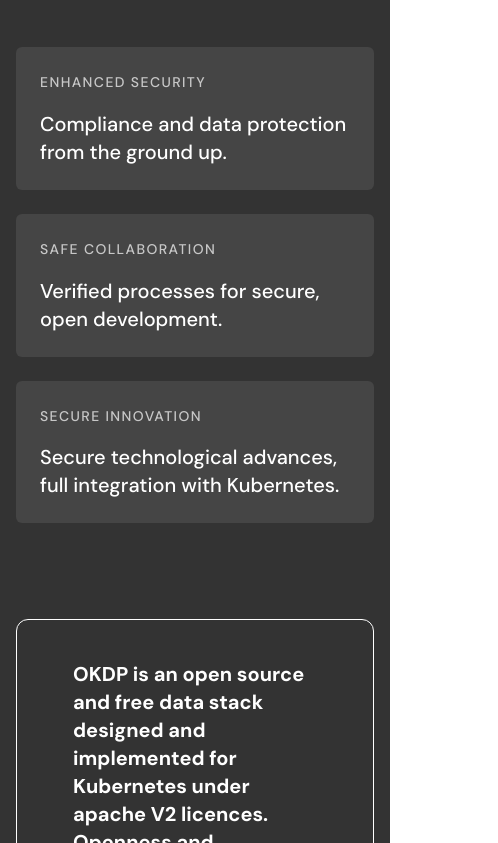
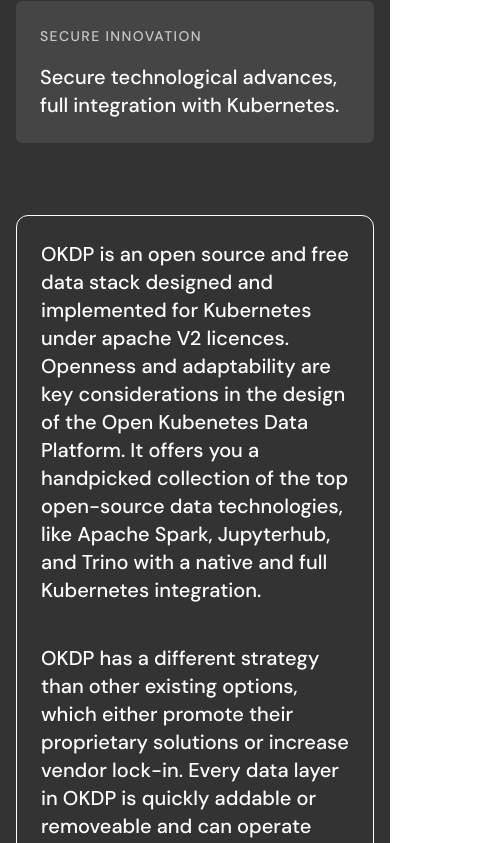
Before and after one commit to OKDP/okdp.io, a React (Vite) app: page / in a window 390 px wide. Shown: the part 1157-2000 px from the top of the page, 498 px wide, since content can reach past the window. Built offline with nearby package versions, Linux system fonts and the light colour scheme.

Commit message:
feat: responsive styles

```diff
--- a/src/App.tsx
+++ b/src/App.tsx
@@ -1,4 +1,4 @@
-import Architecture from "./components/Architecure";
+import Architecture from "./components/Architecture";
 import Features from "./components/Features";
 import { Roadmap } from "./components/Roadmap";
 import SecurityCards from "./components/SecurityCards";
@@ -222,11 +222,11 @@
           </ul>
         </nav>
       </header>
-      <main className="">
+      <main>
         <section>
           <div className="mx-auto max-w-5xl px-4 py-32 sm:px-6 lg:px-8">
             <div className="text-center">
-              <h1 className="text-7xl font-bold">
+              <h1 className="text-5xl font-bold md:text-7xl">
                 The Future of Open-Source Data Management.
               </h1>
               <p className="mt-8 text-xl font-bold opacity-80">
@@ -244,43 +244,41 @@
         <section>
           <div className="mx-auto max-w-5xl px-4 sm:px-6 lg:px-8">
             <div className="py-8">
-              <h2 className="text-6xl font-bold">Your Security First</h2>
+              <h2 className="text-4xl font-bold md:text-5xl">
+                Your Security First
+              </h2>
               <div className="mt-10">
                 <SecurityCards cards={cards} />
               </div>
             </div>
-            <div className="pb-36 pt-16">
-              <div className="grid gap-10 rounded-xl border border-white px-14 py-10 text-xl font-bold md:grid-cols-2">
+            <div className="py-10 md:pb-32 md:pt-10">
+              <div className="grid gap-10 rounded-xl border border-white px-6 py-6 text-xl font-medium md:grid-cols-2 md:px-10 md:py-10">
                 <p>
                   OKDP is an open source and free data stack designed and
-                  implemented for Kubernetes under apache V2 licences.
-                  <br />
-                  Openness and adaptability are key considerations in the design
-                  of the Open Kubenetes Data Platform.
-                  <br />
-                  It offers you a handpicked collection of the top open-source
-                  data technologies, like Apache Spark, Jupyterhub, and Trino
-                  with a native and full Kubernetes integration.
+                  implemented for Kubernetes under apache V2 licences. Openness
+                  and adaptability are key considerations in the design of the
+                  Open Kubenetes Data Platform. It offers you a handpicked
+                  collection of the top open-source data technologies, like
+                  Apache Spark, Jupyterhub, and Trino with a native and full
+                  Kubernetes integration.
                 </p>
                 <p>
                   OKDP has a different strategy than other existing options,
                   which either promote their proprietary solutions or increase
-                  vendor lock-in.
-                  <br />
-                  Every data layer in OKDP is quickly addable or removeable and
-                  can operate everywhere: on-premises or in the private and
-                  public cloud.
+                  vendor lock-in. Every data layer in OKDP is quickly addable or
+                  removeable and can operate everywhere: on-premises or in the
+                  private and public cloud.
                 </p>
               </div>
             </div>
           </div>
         </section>
-        <section className="bg-gris-light py-28">
-          <div className="mx-auto max-w-5xl px-4 sm:px-6 lg:px-8">
-            <h2 className="text-5xl font-bold">
+        <section className="bg-gris-light py-10 md:py-28">
+          <div className="mx-auto max-w-5xl px-6 lg:px-8">
+            <h2 className="text-4xl font-bold md:text-5xl">
               TOSIT, The Open-Source I Trust
             </h2>
-            <p className="mt-10 text-xl font-bold">
+            <p className="mt-10 text-xl font-medium">
               TOSIT is an association that promotes community-driven initiatives
               to create truly open-source technologies and platforms. The
               association brings together numerous companies and administrations
@@ -288,29 +286,30 @@
               (Banque Populaire, Caisse d'Epargne et Natixis), Société Générale,
               among others.
             </p>
-            <p className="mt-6 text-xl font-bold">
+            <p className="mt-6 text-xl font-medium">
               OKDP is currently mainly implemented and managed by DGFiP.
             </p>
-            <p className="mt-6 text-xl font-bold">
+            <p className="mt-6 text-xl font-medium">
               Participation in OKDP is open to all, with the aim of ensuring
               that the technology stack is accessible, efficient, and powerful
               for everyone's.
             </p>
           </div>
         </section>
-        <section id="features" className="py-28">
-          <div className="mx-auto max-w-5xl px-4 sm:px-6 lg:px-8">
-            <h2 className="text-5xl font-bold">Features</h2>
+
+        <section id="features" className="py-10 md:py-28">
+          <div className="mx-auto max-w-5xl px-6 lg:px-8">
+            <h2 className="text-4xl font-bold md:text-5xl">Features</h2>
             <div className="mt-12">
               <Features features={features} />
             </div>
           </div>
         </section>
 
-        <section id="architecture" className="bg-gris-light py-28">
-          <div className="mx-auto max-w-5xl px-4 sm:px-6 lg:px-8">
-            <h2 className="text-5xl font-bold">Architecture</h2>
-            <p className="text-xl font-bold">
+        <section id="architecture" className="bg-gris-light md:py-28">
+          <div className="mx-auto max-w-5xl px-6 py-10 md:px-8">
+            <h2 className="text-4xl font-bold md:text-5xl">Architecture</h2>
+            <p className="mt-6 text-xl font-medium">
               These tools and platforms form an integral part of the OKDP
               architecture.
             </p>
@@ -319,9 +318,9 @@
             </div>
           </div>
         </section>
-        <section className="py-28">
-          <div className="mx-auto max-w-5xl px-4 sm:px-6 lg:px-8">
-            <h2 className="text-5xl font-bold">Roadmap</h2>
+        <section className="py-10 md:py-28">
+          <div className="mx-auto max-w-5xl px-6 md:px-8">
+            <h2 className="text-4xl font-bold md:text-5xl">Roadmap</h2>
             <div className="mt-12">
               <Roadmap milestones={milestones} />
             </div>
--- a/src/components/Features.tsx
+++ b/src/components/Features.tsx
@@ -7,7 +7,7 @@
 }) => (
   <li className="flex flex-col gap-1">
     <h3 className="text-3xl font-bold">{title}</h3>
-    <p className="leading-tight opacity-80">{description}</p>
+    <p className="text-xl leading-tight opacity-80">{description}</p>
   </li>
 );
 
--- a/src/components/Roadmap.tsx
+++ b/src/components/Roadmap.tsx
@@ -7,7 +7,7 @@
 }) => (
   <li className="flex flex-col gap-1">
     <h3 className="text-3xl font-bold">{title}</h3>
-    <p className="leading-tight opacity-80">{description}</p>
+    <p className="text-xl leading-tight opacity-80">{description}</p>
   </li>
 );
 
```
Also changed, not shown: src/components/Architecture.tsx (renamed from src/components/Architecure.tsx).
